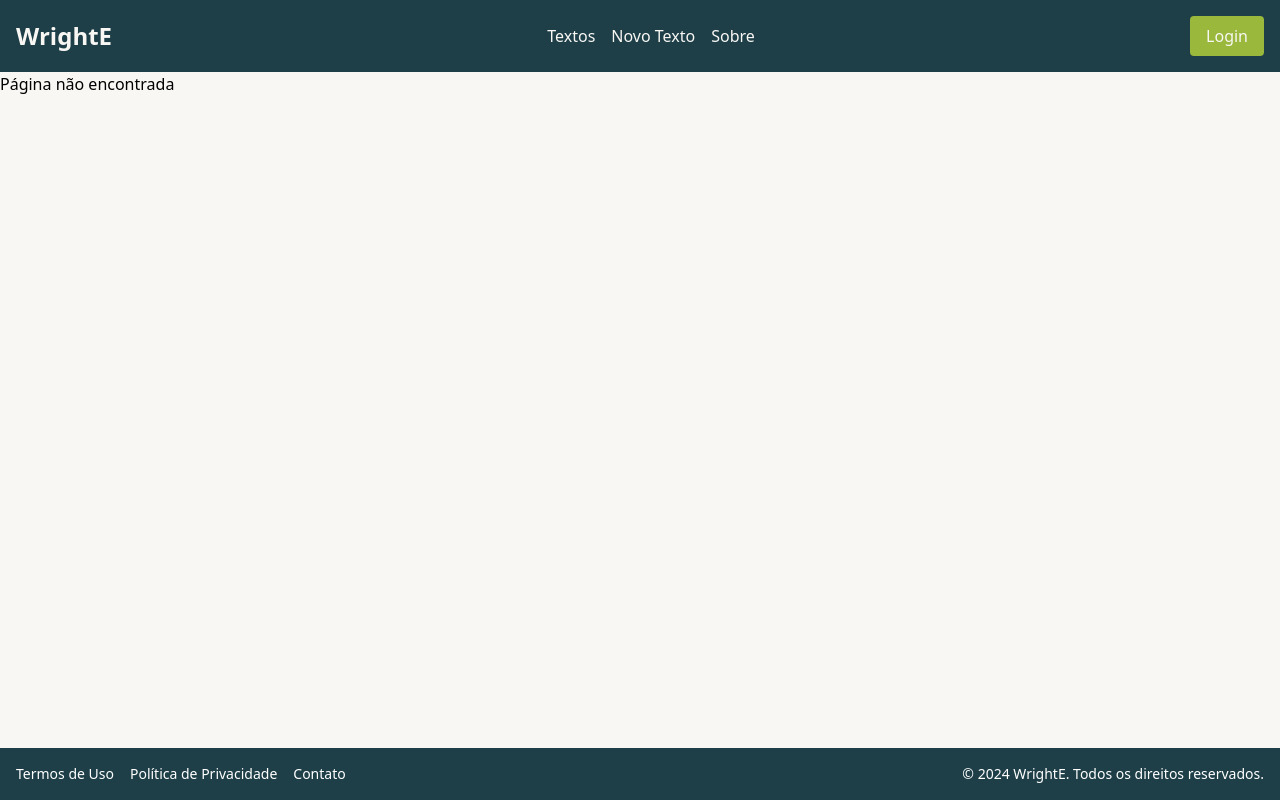
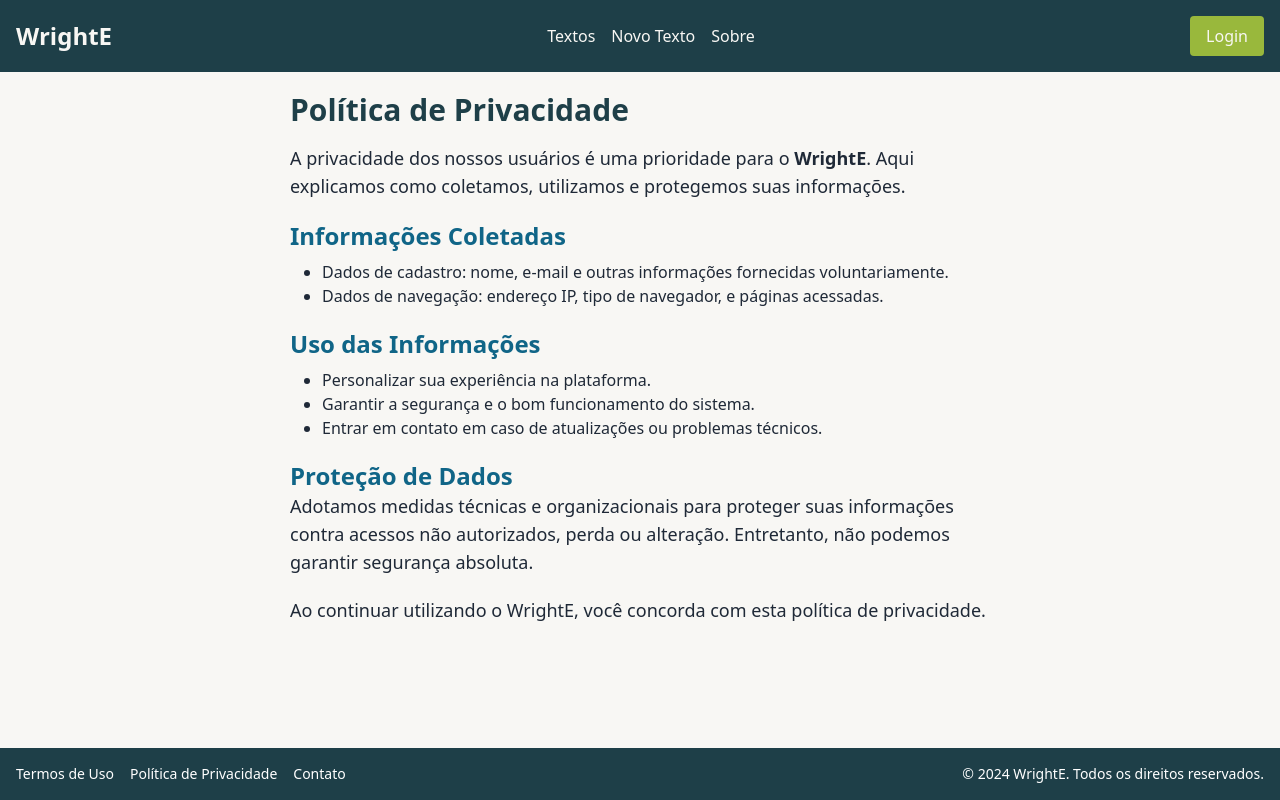
Before and after one commit to LeandroRochAlg/wrighte, a React (Vite) app: page /privacy in a window 1280 px wide. Built offline with nearby package versions, Linux system fonts and the light colour scheme; no server answers.

Commit message:
feat: Adicionar páginas Sobre, Termos de Uso e Políticas de Privacidade

```diff
--- /dev/null
+++ b/src/pages/AboutPage.tsx
@@ -0,0 +1,29 @@
+const AboutPage = () => {
+    return (
+        document.title = "Sobre • WrightE",
+        <div className="w-[700px] mx-auto mt-5">
+            <h1 className="text-3xl font-bold text-blue-500 mb-4">Sobre o WrightE</h1>
+            <p className="text-lg text-gray-800 leading-7 mb-4">
+                O <span className="font-bold">WrightE</span> é uma plataforma inovadora desenvolvida para escritores e editores.
+                Nosso objetivo é proporcionar um espaço colaborativo e intuitivo para criação, revisão e gestão de textos,
+                otimizando o processo criativo e editorial.
+            </p>
+            <p className="text-lg text-gray-800 leading-7">
+                Criado por entusiastas da escrita, o WrightE permite que escritores desenvolvam suas ideias e colaborem com editores,
+                garantindo uma experiência rica e eficiente.
+            </p>
+            <h2 className="text-2xl font-bold text-blue-50 mt-5">Funcionalidades</h2>
+            <ul className="list-disc ml-8 mt-2 text-gray-800">
+                <li>Criação e edição de textos com versões históricas.</li>
+                <li>Comentários e sugestões diretamente no conteúdo.</li>
+                <li>Compartilhamento e colaboração entre escritores e editores.</li>
+                <li>Análise de versões e comparações rápidas.</li>
+            </ul>
+            <p className="text-lg text-gray-800 mt-5">
+                Explore o WrightE e descubra como transformar ideias em palavras com eficiência e colaboração!
+            </p>
+        </div>
+    );
+};
+
+export default AboutPage;
--- /dev/null
+++ b/src/pages/PrivacyPolicyPage.tsx
@@ -0,0 +1,33 @@
+const PrivacyPolicyPage = () => {
+    return (
+        document.title = "Política de Privacidade • WrightE",
+        <div className="w-[700px] mx-auto mt-5">
+            <h1 className="text-3xl font-bold text-blue-500 mb-4">Política de Privacidade</h1>
+            <p className="text-lg text-gray-800 leading-7 mb-4">
+                A privacidade dos nossos usuários é uma prioridade para o <span className="font-bold">WrightE</span>.
+                Aqui explicamos como coletamos, utilizamos e protegemos suas informações.
+            </p>
+            <h2 className="text-2xl font-bold text-blue-50 mt-5">Informações Coletadas</h2>
+            <ul className="list-disc ml-8 mt-2 text-gray-800">
+                <li>Dados de cadastro: nome, e-mail e outras informações fornecidas voluntariamente.</li>
+                <li>Dados de navegação: endereço IP, tipo de navegador, e páginas acessadas.</li>
+            </ul>
+            <h2 className="text-2xl font-bold text-blue-50 mt-5">Uso das Informações</h2>
+            <ul className="list-disc ml-8 mt-2 text-gray-800">
+                <li>Personalizar sua experiência na plataforma.</li>
+                <li>Garantir a segurança e o bom funcionamento do sistema.</li>
+                <li>Entrar em contato em caso de atualizações ou problemas técnicos.</li>
+            </ul>
+            <h2 className="text-2xl font-bold text-blue-50 mt-5">Proteção de Dados</h2>
+            <p className="text-lg text-gray-800 leading-7">
+                Adotamos medidas técnicas e organizacionais para proteger suas informações contra acessos não autorizados,
+                perda ou alteração. Entretanto, não podemos garantir segurança absoluta.
+            </p>
+            <p className="text-lg text-gray-800 mt-5">
+                Ao continuar utilizando o WrightE, você concorda com esta política de privacidade.
+            </p>
+        </div>
+    );
+};
+
+export default PrivacyPolicyPage;
--- /dev/null
+++ b/src/pages/TermsPage.tsx
@@ -0,0 +1,23 @@
+const TermsPage = () => {
+    return (
+        document.title = "Termos de Uso • WrightE",
+        <div className="w-[700px] mx-auto mt-5">
+            <h1 className="text-3xl font-bold text-blue-500 mb-4">Termos de Uso</h1>
+            <p className="text-lg text-gray-800 leading-7 mb-4">
+                Bem-vindo ao <span className="font-bold">WrightE</span>. Ao utilizar nossa plataforma, você concorda com os seguintes termos de uso:
+            </p>
+            <ul className="list-disc ml-8 mt-2 text-gray-800">
+                <li>Os textos criados pelos usuários são de sua inteira responsabilidade.</li>
+                <li>É proibido publicar conteúdo ofensivo, discriminatório ou ilegal.</li>
+                <li>Respeite os direitos autorais e a privacidade dos demais usuários.</li>
+                <li>A plataforma pode ser atualizada a qualquer momento, com ou sem aviso prévio.</li>
+                <li>O WrightE não se responsabiliza por perdas de dados causadas por falhas externas.</li>
+            </ul>
+            <p className="text-lg text-gray-800 mt-5">
+                Para mais informações, entre em contato com nossa equipe de suporte.
+            </p>
+        </div>
+    );
+};
+
+export default TermsPage;
--- a/src/routes/Routes.tsx
+++ b/src/routes/Routes.tsx
@@ -6,6 +6,9 @@ import MainPage from "../pages/MainPage";
 import ReadContent from "../pages/ReadContent";
 import EditContent from "../pages/EditContent";
 import Layout from "../components/layout/Layout";
+import AboutPage from "../pages/AboutPage";
+import TermsPage from "../pages/TermsPage";
+import PrivacyPolicyPage from "../pages/PrivacyPolicyPage";
 
 const Routes = createBrowserRouter([
     {
@@ -71,6 +74,30 @@ const Routes = createBrowserRouter([
                 <EditContent />
             </Layout>
         )
+    },
+    {
+        path: "/about",
+        element: (
+            <Layout>
+                <AboutPage />
+            </Layout>
+        )
+    },
+    {
+        path: "/terms",
+        element: (
+            <Layout>
+                <TermsPage />
+            </Layout>
+        )
+    },
+    {
+        path: "/privacy",
+        element: (
+            <Layout>
+                <PrivacyPolicyPage />
+            </Layout>
+        )
     }
 ]);
 
```
